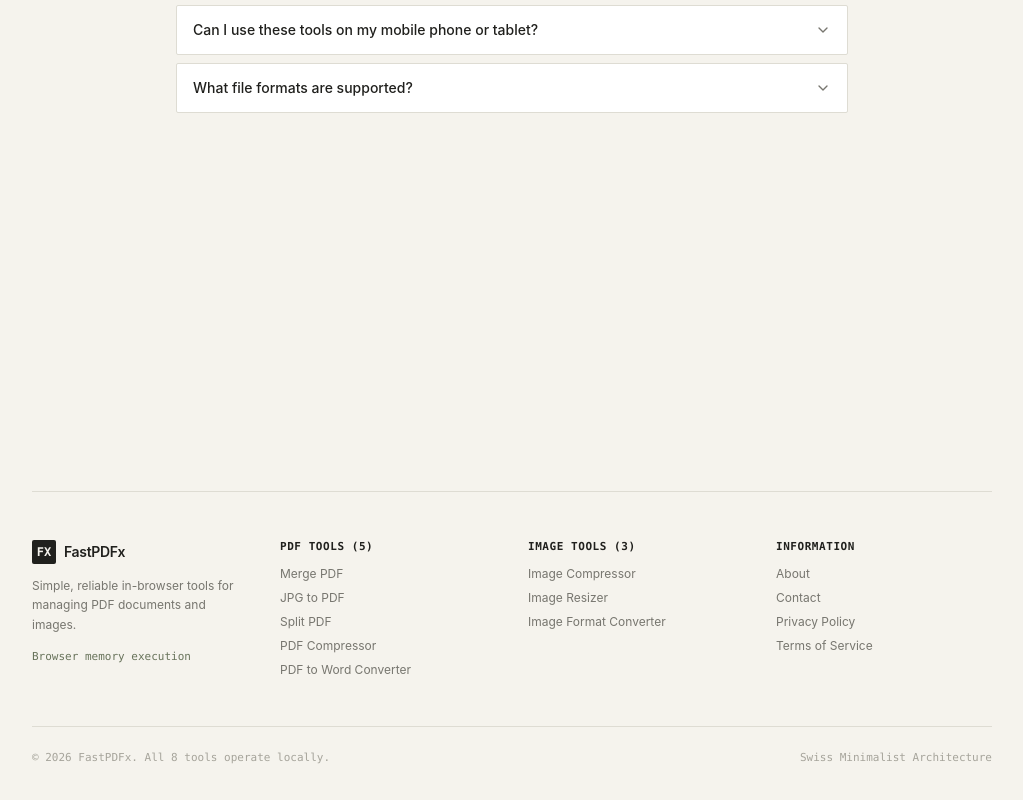
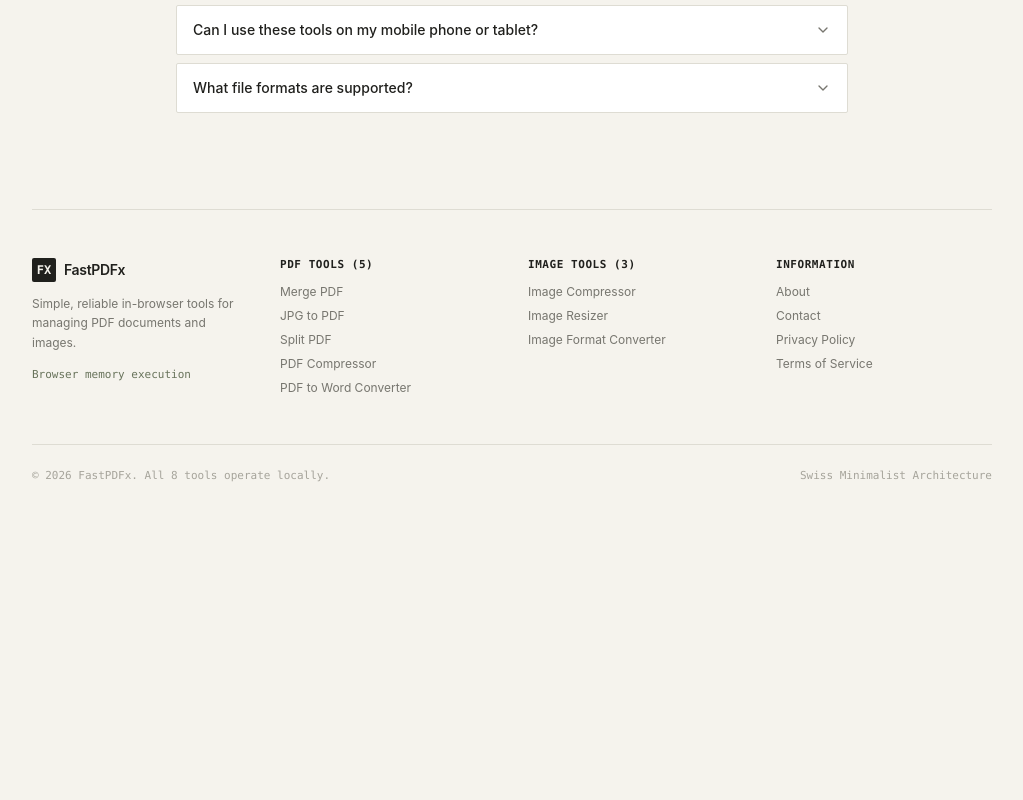
Before and after one commit to Adeshcodex/FastPDFx, a React (Vite) app: page / in a window 1280 px wide. Shown: the part 2534-3334 px from the top of the page, without its empty margins (256-1279 px from the left). After the commit the page ends 3098 px from the top, so only its background shows below. Built offline with nearby package versions, Linux system fonts and the light colour scheme.

Commit message:
Restore website layout and remove ad placement

```diff
--- a/src/App.tsx
+++ b/src/App.tsx
@@ -6,7 +6,6 @@
 import React, { useState, useRef, useEffect } from 'react';
 import { BrowserRouter, Routes, Route, Navigate, useNavigate, useLocation } from 'react-router-dom';
 import { Sidebar } from './components/Sidebar';
-import { AdsterraAd } from './components/AdsterraAd';
 import { Header } from './components/Header';
 import { Footer } from './components/Footer';
 import { ScrollToTop } from './components/ScrollToTop';
@@ -102,10 +101,6 @@ function AppLayout() {
             <Route path="/terms" element={<TermsPage />} />
             <Route path="*" element={<Navigate to="/" replace />} />
           </Routes>
-          {/* Adsterra Native Banner - Homepage only */}
-          {location.pathname === '/' && <AdsterraAd />}
-
-          {/* Footer inside workspace container */}
           <Footer />
         </main>
       </div>
```
